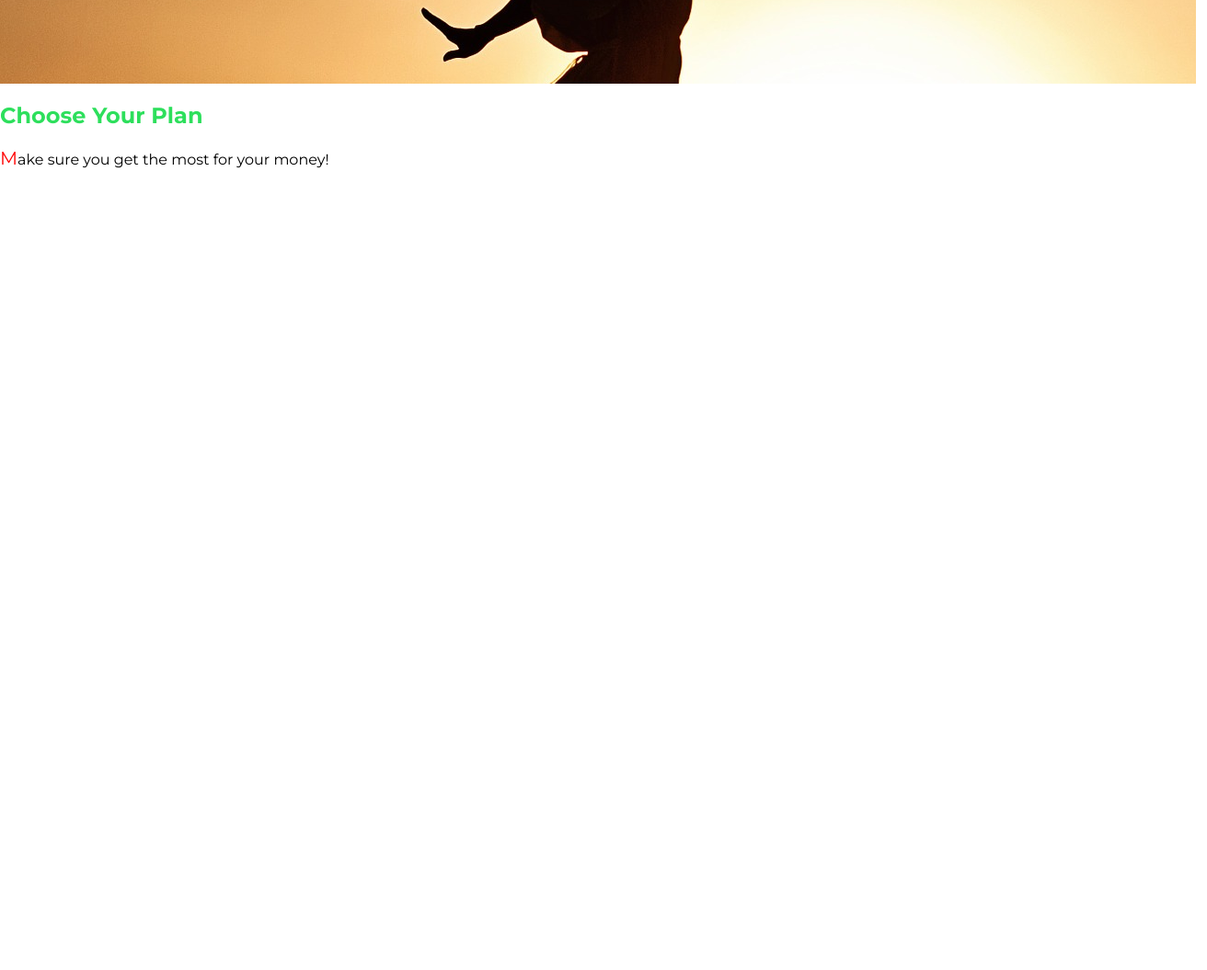
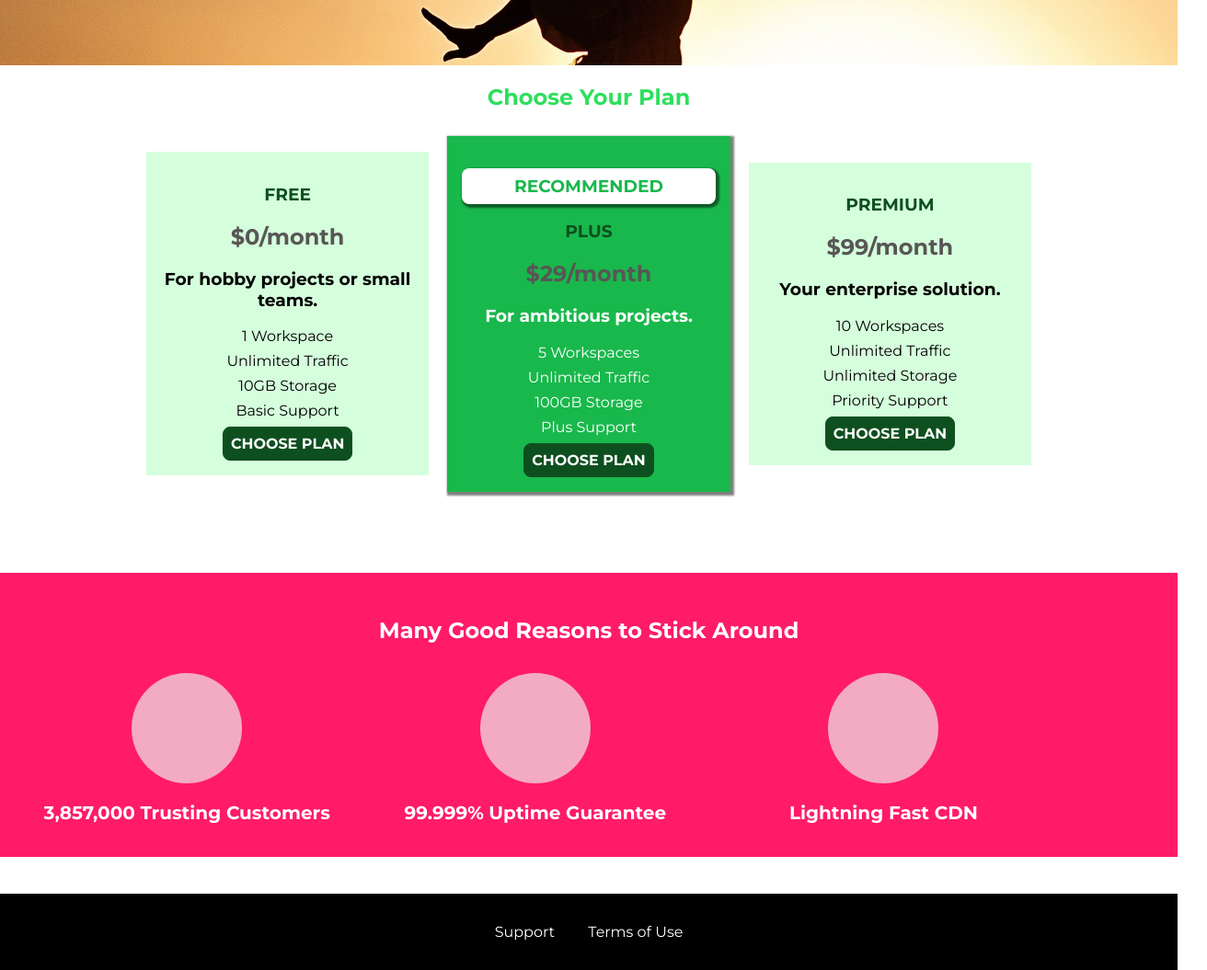
Before and after one commit to ankurLawsikho/cssPoc, a plain HTML site: page lesson1/index.html in a window 1280 px wide. Shown: the part 500-1555 px from the top of the page at 92% size, 1312 px wide, since content can reach past the window. Before the commit the page ends 800 px from the top, so only its background shows below. Drawn offline with Linux system fonts and the light colour scheme.

Commit message:
basic practise is done

```diff
--- a/lesson1/index.html
+++ b/lesson1/index.html
@@ -8,6 +8,7 @@
     <link rel="shortcut icon" href="favicon.png">
     <link href="https://fonts.googleapis.com/css?family=Anton" rel="stylesheet">
     <link href="https://fonts.googleapis.com/css?family=Montserrat:400,700" rel="stylesheet">
+    <link rel="stylesheet" href="shared.css">
     <link rel="stylesheet" href="main.css">
 </head>
 
@@ -38,9 +39,88 @@
         </section>
         <section id="plans">
             <h1 class="section-title">Choose Your Plan</h1>
-            <p>Make sure you get the most for your money!</p>
+            <div class="plan_list">
+                <article class="plan">
+                    <h1 class="plan__title">FREE</h1>
+                    <h2 class="plan__price">$0/month</h2>
+                    <h3>For hobby projects or small teams.</h3>
+                    <ul class="plan__features">
+                        <li>1 Workspace</li>
+                        <li>Unlimited Traffic</li>
+                        <li>10GB Storage</li>
+                        <li>Basic Support</li>
+                    </ul>
+                    <div>
+                        <button class="button">CHOOSE PLAN</button>
+                    </div>
+                </article>
+                <article class="plan plan-highlighted">
+                    <h1 class="plan__annotation">RECOMMENDED</h1>
+                    <h1 class="plan__title">PLUS</h1>
+                    <h2 class="plan__price">$29/month</h2>
+                    <h3>For ambitious projects.</h3>
+                    <ul class="plan__features">
+                        <li>5 Workspaces</li>
+                        <li>Unlimited Traffic</li>
+                        <li>100GB Storage</li>
+                        <li>Plus Support</li>
+                    </ul>
+                    <div>
+                        <button class="button">CHOOSE PLAN</button>
+                    </div>
+                </article>
+                <article class="plan">
+                    <h1 class="plan__title">PREMIUM</h1>
+                    <h2 class="plan__price">$99/month</h2>
+                    <h3>Your enterprise solution.</h3>
+                    <ul class="plan__features">
+                        <li>10 Workspaces</li>
+                        <li>Unlimited Traffic</li>
+                        <li>Unlimited Storage</li>
+                        <li>Priority Support</li>
+                    </ul>
+                    <div>
+                        <button class="button">CHOOSE PLAN</button>
+                    </div>
+                </article>
+            </div>
+        </section>
+        <section id="key-features">
+            <h1 class="section-title">Many Good Reasons to Stick Around</h1>
+            <ul class="key-feature__list">
+                <li class="key-feature">
+                    <div class="key-feature__image">
+
+                    </div>
+                    <p class="key-feature__description">3,857,000 Trusting Customers</p>
+                </li>
+                <li class="key-feature">
+                    <div class="key-feature__image">
+
+                    </div>
+                    <p class="key-feature__description">99.999% Uptime Guarantee</p>
+                </li>
+                <li class="key-feature">
+                    <div class="key-feature__image">
+
+                    </div>
+                    <p class="key-feature__description">Lightning Fast CDN</p>
+                </li>
+            </ul>
         </section>
     </main>
+    <footer class="main-footer">
+        <nav>
+            <ul class="main-footer__links">
+                <li class="main-footer__link">
+                    <a href="#">Support</a>
+                </li>
+                <li class="main-footer__link">
+                    <a href="#">Terms of Use</a>
+                </li>
+            </ul>
+        </nav>
+    </footer>
 </body>
 
 </html>
--- a/lesson1/main.css
+++ b/lesson1/main.css
@@ -1,7 +1,4 @@
-body {
-    font-family: 'Montserrat', sans-serif;
-    margin: 0px;
-}
+
 
 #product-overview {
     background: url("freedom.jpg");
@@ -12,80 +9,108 @@ body {
 
 .section-title {
     color: #2ddf5c;
+    text-align: center;
 }
+
 
 #product-overview h1 {
     color: white;
     font-family: 'Anton', sans-serif;
 }
 
-.main-header {
-    background:#2ddf5c;
-    width: 100%;
-    padding: 8px 16px;
+.plan_list {
+    width: 80%;
+    margin: auto;
+    text-align: center;
 }
 
-.main-header > div {
+.plan {
+    background-color: #d5ffdc;
+    text-align: center;
+    padding: 16px;
+    margin: 8px;
     display: inline-block;
+    width: 30%;
     vertical-align: middle;
 }
 
-.main-header__brand {
-    color: #0e4f1f;
-    text-decoration: none;
-    font-weight: bold;
-    font-size: 22px;
+.plan-highlighted {
+    background: #19b84c;
+    color: white;
+    box-shadow: 2px 2px 2px 2px rgba(0, 0, 0, 0.5);
 }
 
-.main-nav {
-    display: inline-block;
-    text-align: right;
-    width: calc(100% - 74px);
-    vertical-align: middle;
-}
-
-.main-nav_items {
-    margin: 0;
-    padding: 0;
-    list-style: none;
-}
-
-.main-nav_item {
-    display: inline-block;
-    margin: 0 16px;
-    text-decoration: none;
-}
-
-.main-nav_item a {
-    text-decoration: none;
-    color: #0e4f1f;
-    padding: 5px 0;
-}
-
-.main-nav_item a:active,
-.main-nav_item a:hover {
-    color: white;
-    border-bottom: 5px solid white;
-}
-
-.main-nav_item-cta a {
-    color: white;
-    background-color: red;
-    padding: 8px 16px;
+.plan__annotation {
+    background: white;
+    color: #19b84c;
+    padding: 8px;
+    box-shadow: 2px 2px 2px 2px rgba(0, 0, 0, 0.5);
     border-radius: 8px;
 }
 
-.main-nav_item-cta a:hover,
-.main-nav_item-cta a:active {
-    color: red;
-    background-color: white;
-    border: none;
+.plan__title {
+    color:#0e4f1f;
 }
 
-p::first-letter {
+.plan__price {
+    color: #585656;
+}
+
+.plan__features {
+    list-style: none;
+    margin: 0;
+    padding: 0;
+}
+
+.plan__features li {
+    margin: 8px;
+}
+
+
+#key-features {
+    background: #ff1b68;
+    margin-top: 80px;
+    padding: 16px;
+}
+
+#key-features .section-title {
+    color: white;
+    margin: 32px;
+}
+
+.key-feature__list {
+    list-style: none;
+    margin: 0;
+    padding: 0;
+}
+
+.key-feature {
+    display: inline-block;
+    width: 30%;
+    text-align: center;
+    vertical-align: top;
+}
+
+.key-feature__image {
+    background-color: #f3abc3;
+    width: 120px;
+    height: 120px;
+    margin: auto;
+    border-radius: 50%;
+}
+
+.key-feature__description {
+    color: white;
+    text-align: center;
+    font-weight: bold;
+    font-size: 20px;
+}
+
+
+/* p::first-letter {
     color: red;
     font-size: 20px;
-}
+} */
 
 /* h1 {
     font-family: sans-serif;
--- /dev/null
+++ b/lesson1/packages/packages.css
@@ -0,0 +1,62 @@
+main {
+    padding-top: 32px;
+}
+.package {
+    width: 80%;
+    margin: 16px 0;
+    border: 4px solid #0e4f1f;
+    border-left: none;
+    border-radius: 15px;
+}
+
+.package:hover,
+.package:active {
+    box-shadow: 5px 5px 8px rgba(0,0,0,0.5);
+    border-color: red !important;
+    border-radius: 30px;
+}
+
+.package a {
+    text-decoration: none;
+    color: inherit;
+    display: block;
+    padding: 32px;
+
+}
+
+.package_subtitle {
+    color: #ccc;
+}
+
+.package_info {
+    padding: 16px;
+    border: 1px solid #0e4f1f;
+    font-size: 20px;
+    color: #0e4f1f;
+    background: white;
+    border-radius: 15px;
+}
+
+.clearfix {
+    clear: both;
+}
+
+#plus {
+    background: rgb(213, 255, 220, 0.95);
+}
+
+#free {
+    background: rgba(228, 248, 245, 0.95);
+    float: right;
+    border: 4px solid #0e4f1f;
+    border-right: none;
+    text-align: right;
+}
+
+#premium {
+    background: rgba(8, 49, 15, 0.95);
+}
+
+#premium .package_title {
+    color: white;
+}
--- /dev/null
+++ b/lesson1/shared.css
@@ -0,0 +1,121 @@
+* {
+    box-sizing: border-box;
+}
+
+body {
+    font-family: 'Montserrat', sans-serif;
+    margin: 0px;
+}
+
+.main-header {
+    background:#2ddf5c;
+    width: 100%;
+    padding: 8px 16px;
+}
+
+.main-header > div {
+    display: inline-block;
+    vertical-align: middle;
+}
+
+.main-header__brand {
+    color: #0e4f1f;
+    text-decoration: none;
+    font-weight: bold;
+    font-size: 22px;
+}
+
+.main-nav {
+    display: inline-block;
+    text-align: right;
+    width: calc(100% - 74px);
+    vertical-align: middle;
+}
+
+.main-nav_items {
+    margin: 0;
+    padding: 0;
+    list-style: none;
+}
+
+.main-nav_item {
+    display: inline-block;
+    margin: 0 16px;
+    text-decoration: none;
+}
+
+.main-nav_item a {
+    text-decoration: none;
+    color: #0e4f1f;
+    padding: 5px 0;
+}
+
+.main-nav_item a:active,
+.main-nav_item a:hover {
+    color: white;
+    border-bottom: 5px solid white;
+}
+
+.main-nav_item-cta a {
+    color: white;
+    background-color: red;
+    padding: 8px 16px;
+    border-radius: 8px;
+}
+
+.main-nav_item-cta a:hover,
+.main-nav_item-cta a:active {
+    color: red;
+    background-color: white;
+    border: none;
+}
+
+.main-footer {
+    background: black;
+    padding: 32px;
+    margin-top: 40px;
+}
+
+.main-footer__links {
+    list-style: none;
+    margin: 0;
+    padding: 0;
+    text-align: center;
+}
+
+.main-footer__link {
+   display: inline-block;
+   margin: 0 16px;
+}
+
+.main-footer__link a {
+    color: white;
+    text-decoration: none;
+}
+
+.main-footer__link a:hover,
+.main-footer__link a:active {
+    color: #ccc;
+}
+
+
+.button {
+    background: #0e4f1f;
+    color: white;
+    font: inherit;
+    border: 1.5px solid #0e4f1f;
+    padding: 8px;
+    border-radius: 8px;
+    font-weight: bold;
+    cursor: pointer;
+}
+
+.button:hover,
+.button:active {
+    background: white;
+    color: #0e4f1f;
+}
+
+.button:focus {
+    outline: none;
+}
```
Also changed, not shown: lesson1/packages/index.html (added, +75 -0 lines).
